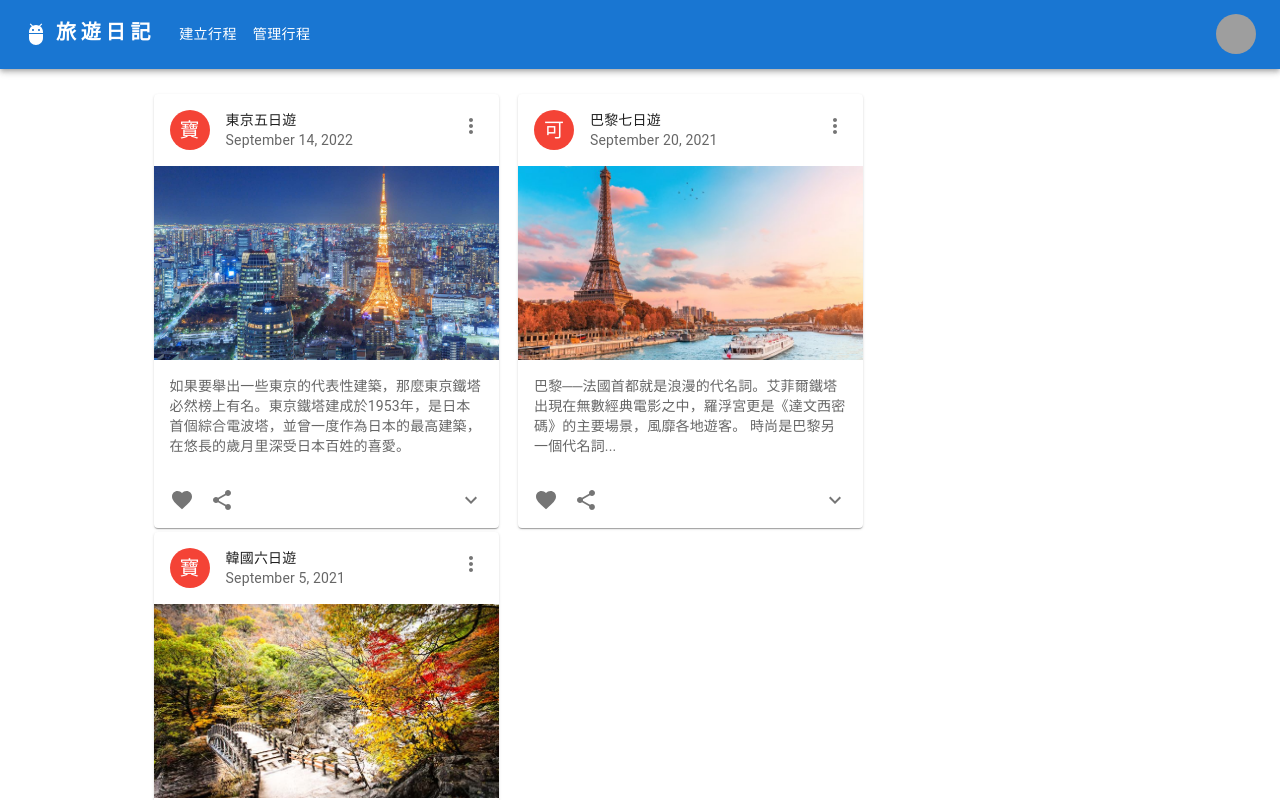
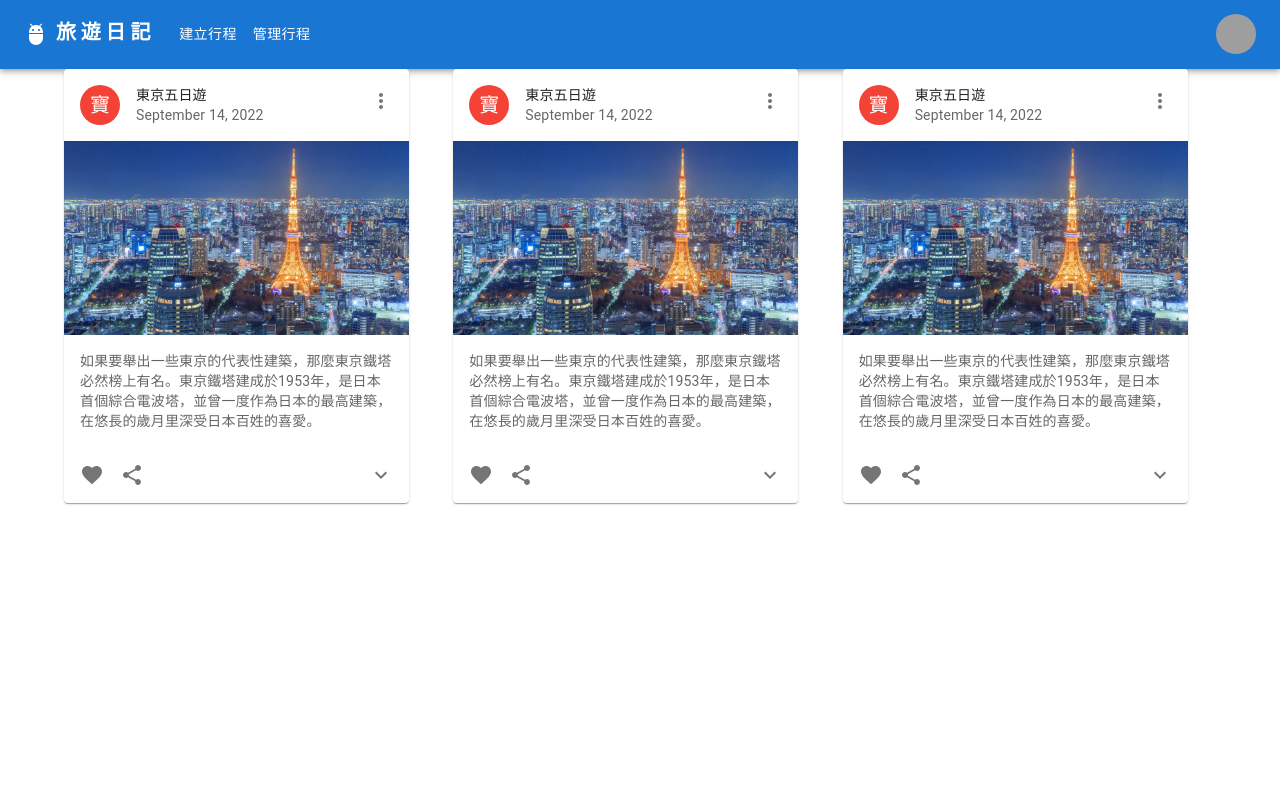
Before and after one commit to b19930813/travel-app, a React (Create React App) app: page / in a window 1280 px wide. Shown: the top 800 px of the page. Built offline with nearby package versions, Linux system fonts and the light colour scheme; grey boxes are pictures that could not be loaded.

Commit message:
版面調整

```diff
--- a/src/App.tsx
+++ b/src/App.tsx
@@ -1,16 +1,17 @@
 import React from 'react';
 import './App.css';
-import Main from './Component/Page/main';
-import Test from './Component/Page/test'
+import Main from './Page/main';
+import Test from './Page/test'
 import { BrowserRouter, Route, Routes } from "react-router-dom"
 import Bar from './Component/Frame/bar'
-
+import Container from '@mui/material/Container';
 
 function App() {
   return (
-    <div >
+    < >
       <Bar />
-      <div className="MyApp">
+      <Container fixed>
+
         <BrowserRouter>
           <Routes  >
             <Route path="/" element={<Main />} />
@@ -18,9 +19,10 @@ function App() {
 
           </Routes  >
         </BrowserRouter>
-      </div>
+        </Container>
 
-    </div>
+
+    </>
   );
 }
 
--- a/src/Component/Frame/card.tsx
+++ b/src/Component/Frame/card.tsx
@@ -15,6 +15,7 @@ import ShareIcon from '@mui/icons-material/Share';
 import ExpandMoreIcon from '@mui/icons-material/ExpandMore';
 import MoreVertIcon from '@mui/icons-material/MoreVert';
 import test from '../../Image/tokyotower.jpg'
+import Grid from '@mui/material/Unstable_Grid2';
 
 interface ExpandMoreProps extends IconButtonProps {
   expand: boolean;
@@ -39,6 +40,8 @@ export default function RecipeReviewCard() {
   };
 
   return (
+    <Grid md={4}>
+
       <Card sx={{ maxWidth: 345 }}>
         <CardHeader
           avatar={
@@ -111,5 +114,7 @@ export default function RecipeReviewCard() {
           </CardContent>
         </Collapse>
       </Card>
+    </Grid>
+
   );
 }
--- a/src/Component/Page/main.tsx
+++ /dev/null
@@ -1,24 +0,0 @@
-import React from 'react';
-import Card from '../Frame/card'
-import Card1 from '../Frame/card1'
-import Card2 from '../Frame/card2'
-import '../Css/basic.css'
-
-function App() {
-
-  return (
-    <div >
-      <div className="Card">
-        <Card />
-      </div>
-      <div className="Card">
-        <Card1 />
-      </div>
-      <div className="Card">
-        <Card2 />
-      </div>
-    </div>
-  );
-}
-
-export default App;
--- /dev/null
+++ b/src/Page/main.tsx
@@ -0,0 +1,24 @@
+import React from 'react';
+import Card from '../Component/Frame/card'
+import Grid from '@mui/material/Unstable_Grid2';
+import '../Component/Css/basic.css'
+import Box from '@mui/material/Box';
+function App() {
+
+return(
+
+  <Box sx={{ flexGrow: 1 }}>
+    <Grid container spacing={2}>
+      <Card />
+      <Card />
+      <Card />
+    </Grid>
+  </Box>
+
+)
+
+
+
+}
+
+export default App;
--- a/src/Component/Page/test.tsx
+++ b/src/Page/test.tsx
@@ -4,7 +4,7 @@ import Button from '@mui/material/Button';
 import * as admin from 'firebase-admin';
 import * as fireorm from 'fireorm';
 import { Collection, getRepository } from 'fireorm';
-import { DataFunction , Travel} from  '../../Function/DataController'
+import { DataFunction , Travel} from  '../Function/DataController'
 import { initializeApp } from "firebase/app";
 import { getFirestore } from "firebase/firestore";
 import { collection, addDoc } from "firebase/firestore";
--- a/src/index.css
+++ b/src/index.css
@@ -1,4 +1,4 @@
-body {
+/* body {
   margin: 0;
   font-family: -apple-system, BlinkMacSystemFont, 'Segoe UI', 'Roboto', 'Oxygen',
     'Ubuntu', 'Cantarell', 'Fira Sans', 'Droid Sans', 'Helvetica Neue',
@@ -10,4 +10,4 @@ body {
 code {
   font-family: source-code-pro, Menlo, Monaco, Consolas, 'Courier New',
     monospace;
-}
+} */
--- a/src/index.tsx
+++ b/src/index.tsx
@@ -3,13 +3,16 @@ import ReactDOM from 'react-dom/client';
 import './index.css';
 import App from './App';
 import reportWebVitals from './reportWebVitals';
+import CssBaseline from '@mui/material/CssBaseline';
 
 const root = ReactDOM.createRoot(
   document.getElementById('root') as HTMLElement
 );
 root.render(
   <React.StrictMode>
-    <App />
+     <CssBaseline>
+     <App />
+     </CssBaseline>
   </React.StrictMode>
 );
 
```
Lines whose indentation alone changed are shown as unchanged.
